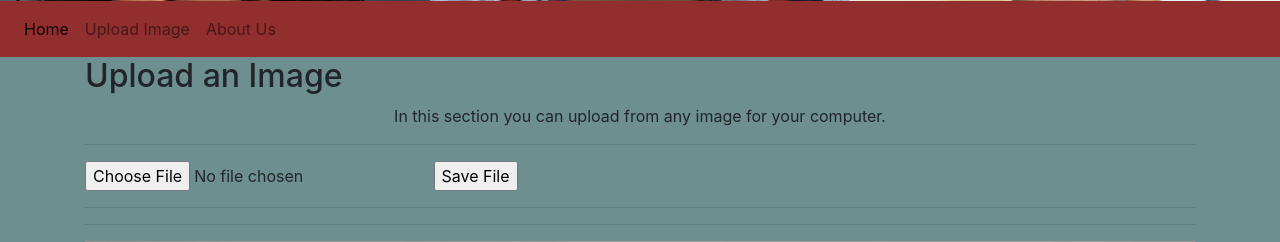
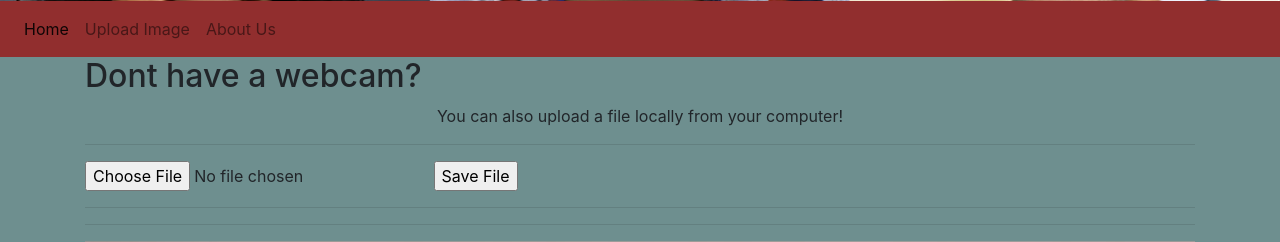
Before and after one commit to kellyimcvey/MachineLearningGender, a Flask app: template templates/upload_image.html in a window 1280 px wide. Shown: the part 385-627 px from the top of the page. Run offline with Flask 2, Linux system fonts and the light colour scheme; the template is opened without the code that fills it, so the values that code supplies are empty; some libraries are stand-ins or nearby versions; some web fonts are replaced.

Commit message:
Update upload_image.html

```diff
--- a/templates/upload_image.html
+++ b/templates/upload_image.html
@@ -38,8 +38,8 @@
         <div class="row justify-content-md-center">
             <div class="col-md-12">
                 <!-- Code for uploading an image to the server -->
-                  <h2>Upload an Image</h2>
-                  <p>In this section you can upload from any image for your computer.</p>
+                  <h2>Dont have a webcam?</h2>
+                  <p>You can also upload a file locally from your computer!</p>
                   <hr>
                   <form action="/upload_image" method="POST" enctype="multipart/form-data">
                     <input type="file" id="image" name="file"/>
```
